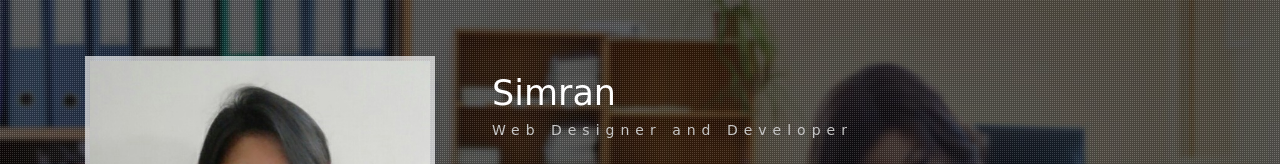
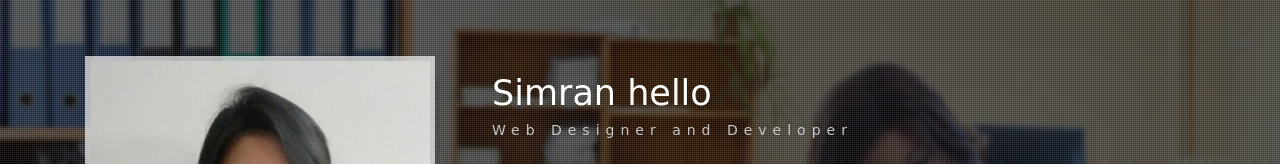
Before and after one commit to simranluthra/simranluthra.github.io, a plain HTML site: page portfolio/index.html in a window 1280 px wide. Shown: the top 164 px of the page. Drawn offline with Linux system fonts and the light colour scheme; a web font is replaced by a local one.

Commit message:
Update index.html

```diff
--- a/portfolio/index.html
+++ b/portfolio/index.html
@@ -53,7 +53,7 @@ License URL: http://creativecommons.org/licenses/by/3.0/
 					<img src="images/simran.jpg" alt=""/>
 				</div>
 				<div class="col-md-8 header-right">
-					<h1>Simran</h1>
+					<h1>Simran hello</h1>
 					<h6>Web Designer and Developer</h6>
 					<ul class="address">
 						<li>
```
